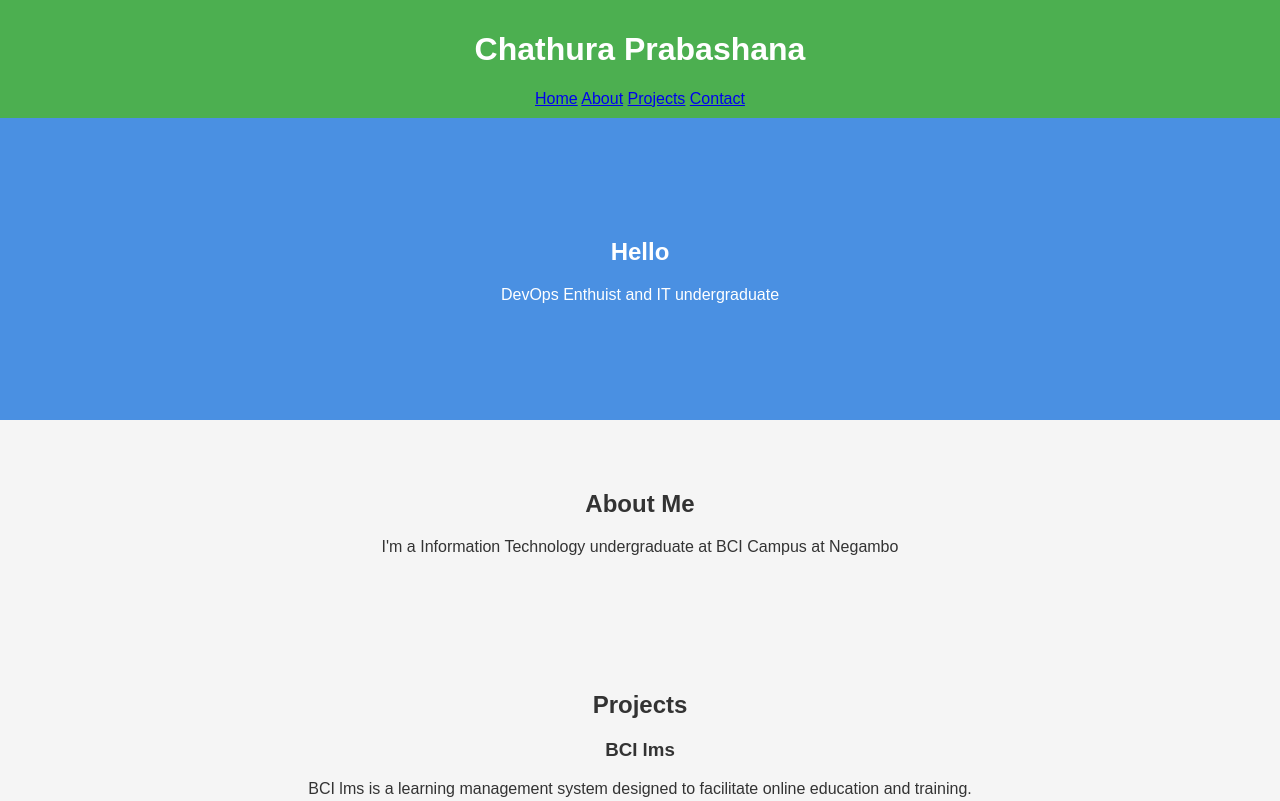
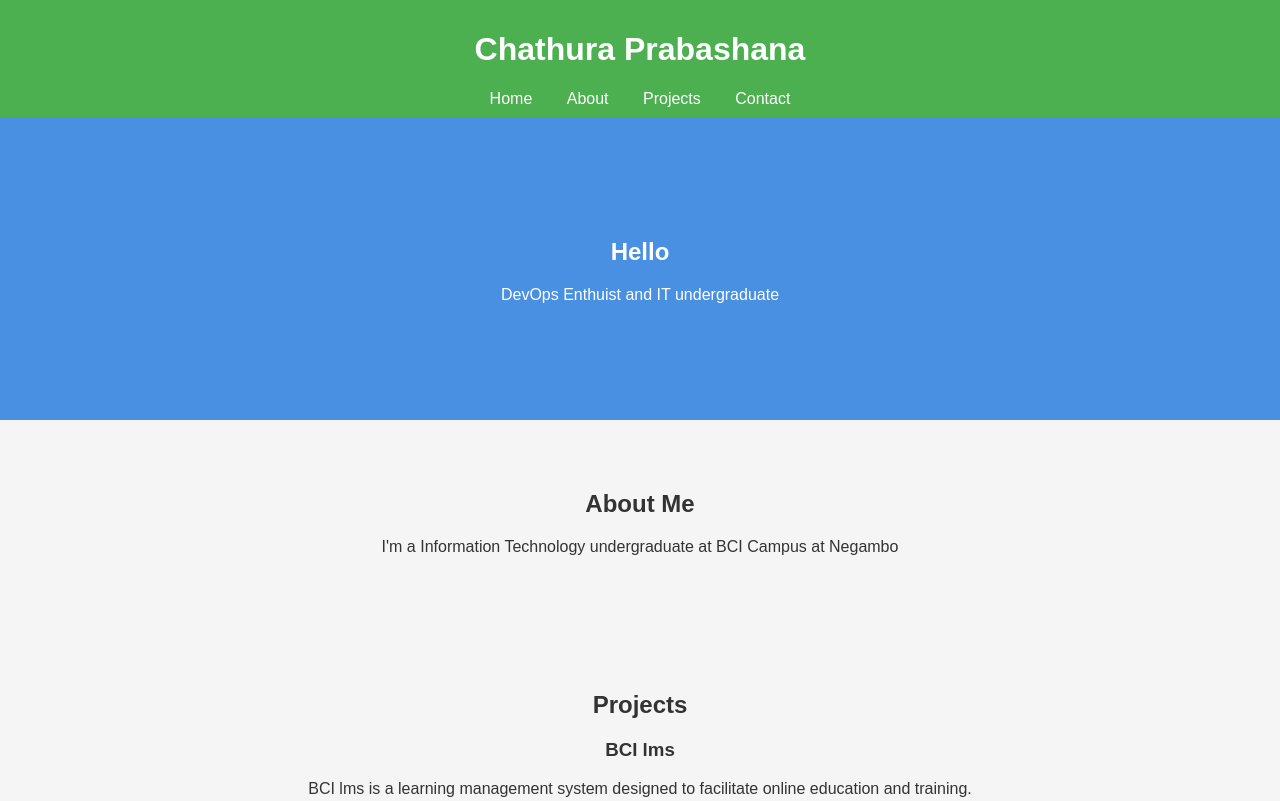
Before and after one commit to PrabashanaDev/CodeSprout-Hackathon, a plain HTML site: page index.html in a window 1280 px wide. Shown: the top 801 px of the page. Drawn offline with Linux system fonts and the light colour scheme.

Commit message:
fix navigation with style

```diff
--- a/style.css
+++ b/style.css
@@ -37,3 +37,9 @@ footer {
     text-align: center;
     padding: 10px;
 }
+
+nav a {
+    color: white;
+    margin: 0 15px;
+    text-decoration: none;
+}
```
